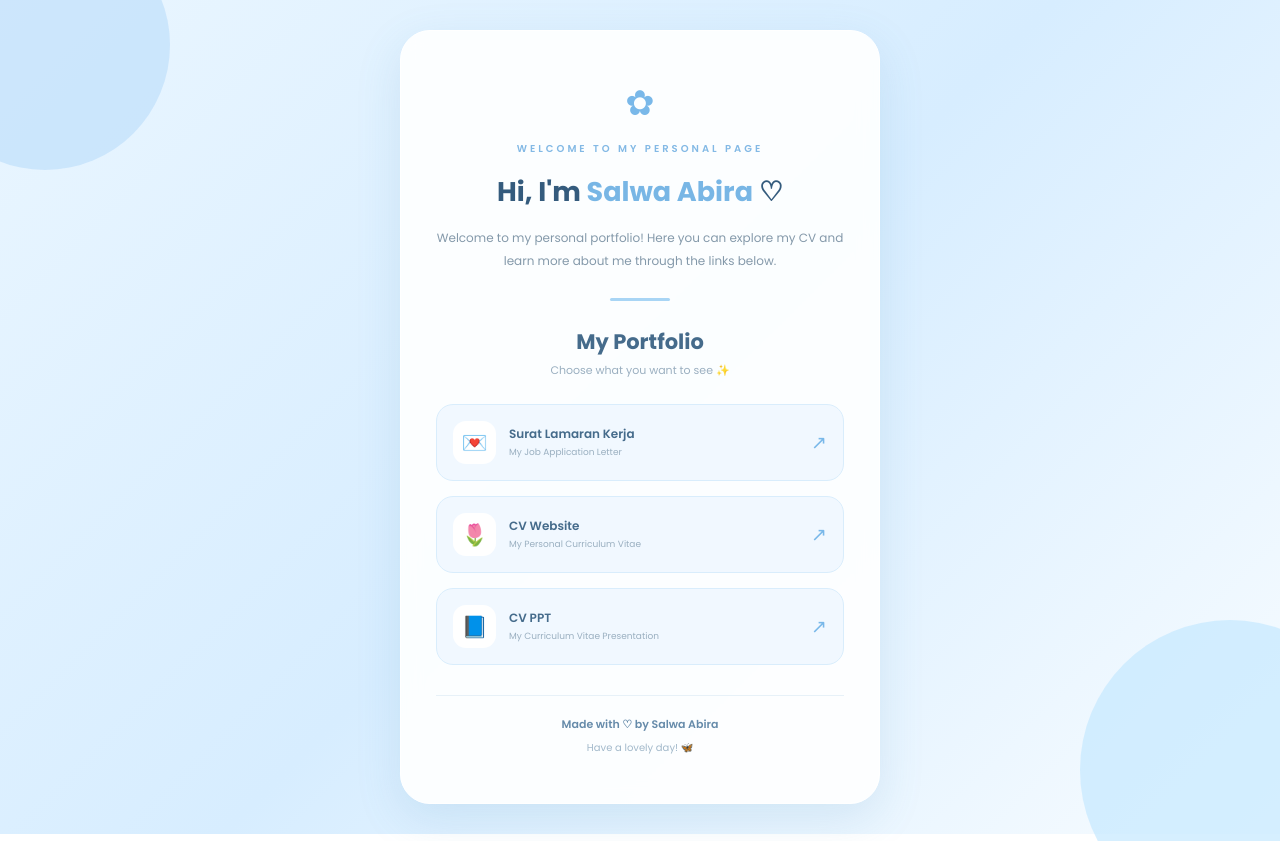
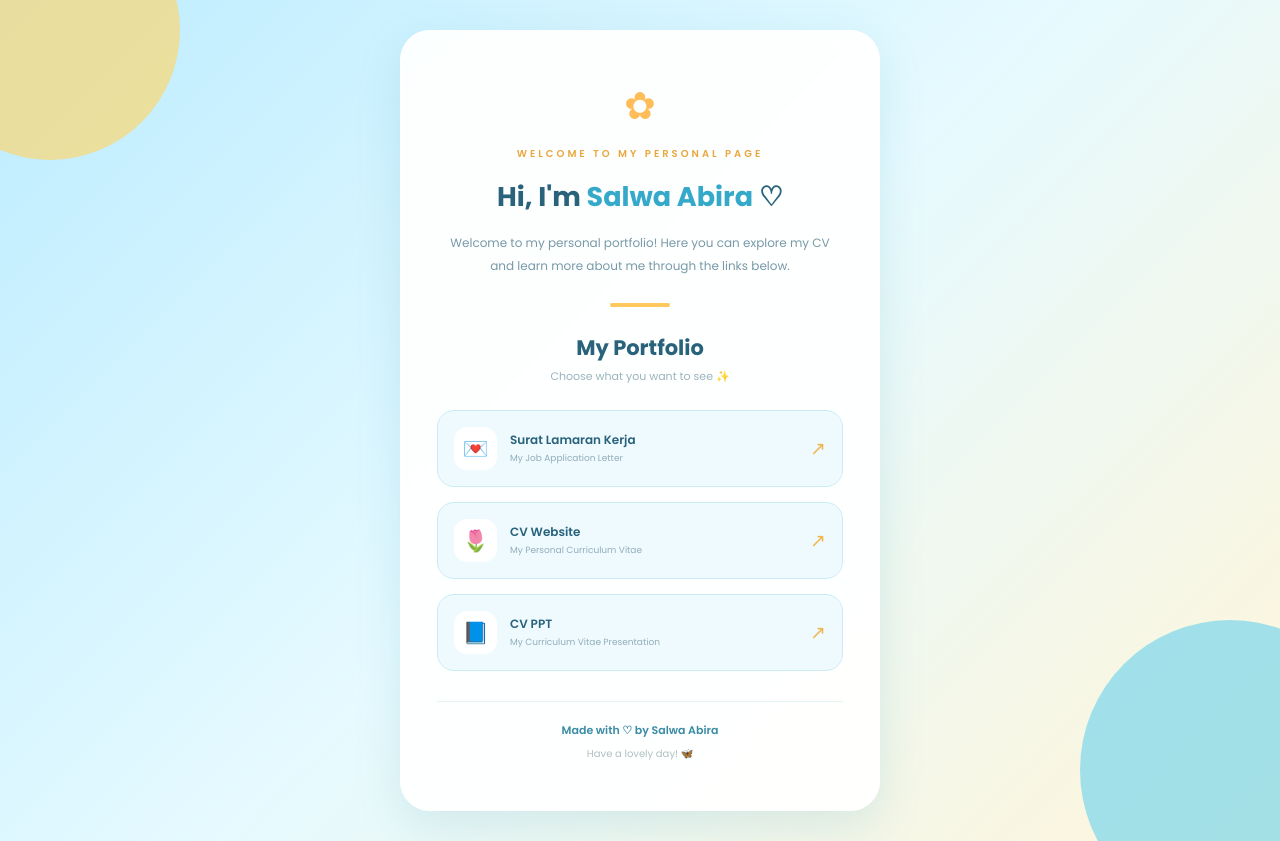
Before and after one commit to bayamhijau294-sudo/mainpagesalwa, a plain HTML site: page index.html in a window 1280 px wide. Drawn offline with Linux system fonts and the light colour scheme.

Commit message:
Update style.css

```diff
--- a/style.css
+++ b/style.css
@@ -10,9 +10,9 @@ body {
     font-family: 'Poppins', sans-serif;
     background: linear-gradient(
         135deg,
-        #eaf6ff,
-        #d7edff,
-        #f8fcff
+        #bcecff,
+        #e6faff,
+        #fff5d9
     );
     min-height: 100vh;
     display: flex;
@@ -23,7 +23,7 @@ body {
     position: relative;
 }
 
-/* BACKGROUND DECORATION */
+/* SUMMER DECORATION */
 .decoration {
     position: fixed;
     border-radius: 50%;
@@ -31,21 +31,21 @@ body {
 }
 
 .circle-one {
-    width: 250px;
-    height: 250px;
-    background: #b9ddfa;
-    top: -80px;
+    width: 260px;
+    height: 260px;
+    background: #ffd66b;
+    top: -100px;
     left: -80px;
-    opacity: 0.6;
+    opacity: 0.65;
 }
 
 .circle-two {
     width: 300px;
     height: 300px;
-    background: #c5e8ff;
+    background: #72d4ed;
     bottom: -120px;
     right: -100px;
-    opacity: 0.7;
+    opacity: 0.65;
 }
 
 /* MAIN CONTAINER */
@@ -56,25 +56,25 @@ body {
 
 /* PROFILE CARD */
 .profile-card {
-    background: rgba(255, 255, 255, 0.9);
+    background: rgba(255, 255, 255, 0.94);
     padding: 45px 35px;
     border-radius: 30px;
     text-align: center;
-    box-shadow: 0 15px 45px rgba(80, 145, 190, 0.15);
-    border: 1px solid #ffffff;
+    box-shadow: 0 15px 45px rgba(57, 147, 174, 0.15);
+    border: 2px solid #ffffff;
     position: relative;
     backdrop-filter: blur(10px);
 }
 
 /* DECORATION */
 .flower {
-    font-size: 35px;
-    color: #79b8e9;
+    font-size: 38px;
+    color: #ffbd59;
     margin-bottom: 12px;
 }
 
 .welcome {
-    color: #83b9e5;
+    color: #e8a83f;
     font-size: 10px;
     letter-spacing: 3px;
     font-weight: 600;
@@ -84,17 +84,17 @@ body {
 /* HEADING */
 h1 {
     font-size: 27px;
-    color: #345b7d;
+    color: #28627b;
     font-weight: 700;
     margin-bottom: 15px;
 }
 
 h1 span {
-    color: #78b6e5;
+    color: #35a9c9;
 }
 
 .description {
-    color: #8499aa;
+    color: #7899a7;
     font-size: 12px;
     line-height: 1.9;
     margin-bottom: 25px;
@@ -102,21 +102,21 @@ h1 span {
 
 .divider {
     width: 60px;
-    height: 3px;
-    background: #a8d5f5;
+    height: 4px;
+    background: #ffc85e;
     border-radius: 10px;
     margin: 0 auto 25px;
 }
 
 /* PORTFOLIO TITLE */
 h2 {
-    color: #456b8b;
+    color: #28627b;
     font-size: 21px;
     margin-bottom: 5px;
 }
 
 .subtitle {
-    color: #9aafc0;
+    color: #9bb4bd;
     font-size: 11px;
     margin-bottom: 25px;
 }
@@ -134,25 +134,25 @@ h2 {
     text-align: left;
     gap: 13px;
     text-decoration: none;
-    background: #f1f8ff;
-    border: 1px solid #d9edfc;
+    background: #effaff;
+    border: 1px solid #ccecf5;
     border-radius: 17px;
     padding: 16px;
-    color: #456b8b;
+    color: #28627b;
     transition: all 0.3s ease;
 }
 
 .portfolio-button:hover {
-    background: #dcefff;
-    border-color: #9dcdf0;
+    background: #fff4d9;
+    border-color: #ffd477;
     transform: translateY(-4px);
-    box-shadow: 0 8px 18px rgba(100, 165, 215, 0.15);
+    box-shadow: 0 8px 18px rgba(255, 190, 82, 0.18);
 }
 
 .button-icon {
     width: 43px;
     height: 43px;
-    background: white;
+    background: #ffffff;
     border-radius: 13px;
     display: flex;
     justify-content: center;
@@ -174,30 +174,30 @@ h2 {
 
 .button-text small {
     font-size: 9px;
-    color: #9aafc0;
+    color: #91adb9;
     margin-top: 3px;
 }
 
 .arrow {
     font-size: 19px;
-    color: #79b8e9;
+    color: #f0b64c;
 }
 
 /* FOOTER */
 .footer {
     margin-top: 30px;
     padding-top: 20px;
-    border-top: 1px solid #e7f1f8;
+    border-top: 1px solid #e5f2f5;
 }
 
 .footer p {
-    color: #668baa;
+    color: #398ba5;
     font-size: 11px;
     font-weight: 600;
 }
 
 .footer span {
-    color: #a1b8ca;
+    color: #b1bfc0;
     font-size: 10px;
 }
 
```
